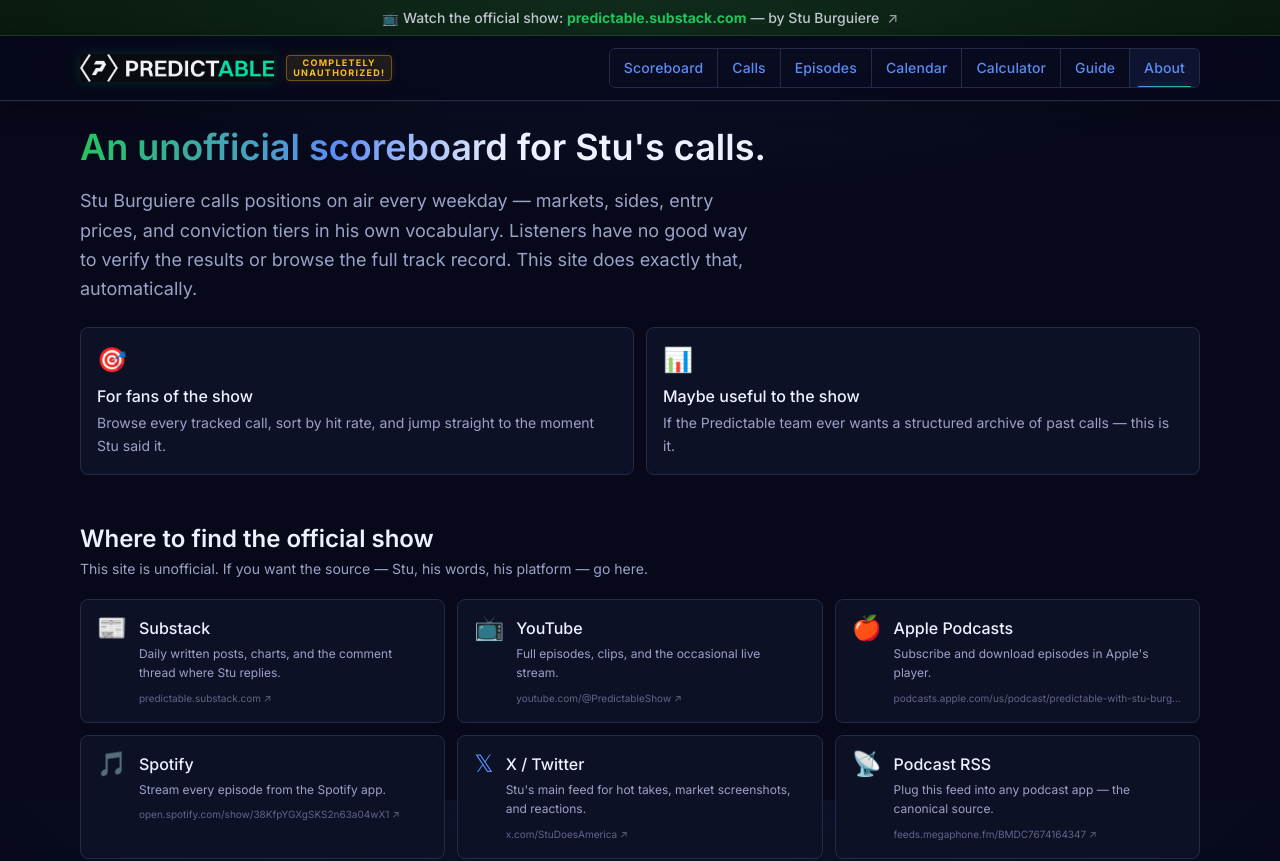
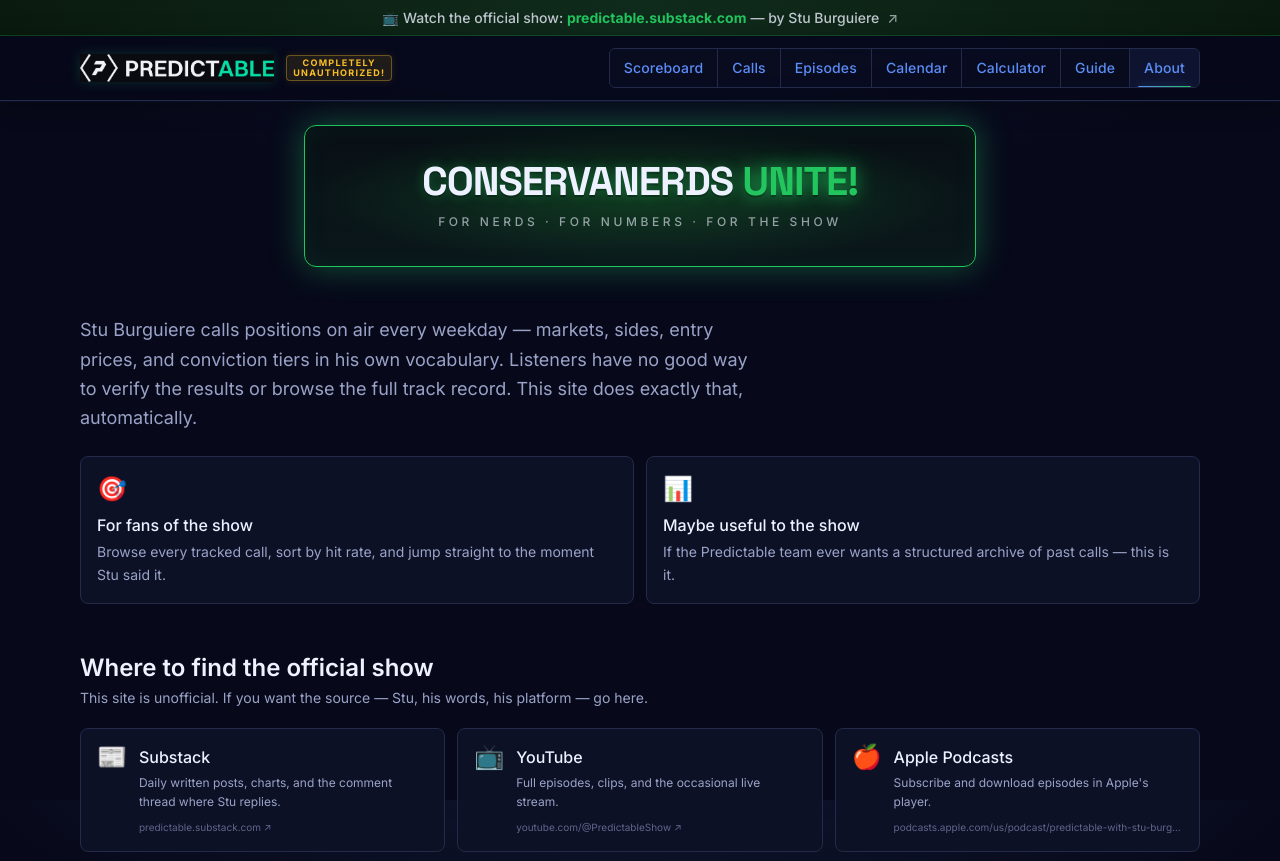
Before and after one commit to anythingimake/predictable, a React (Vite) app in the folder app/: page /about in a window 1280 px wide. Shown: the top 861 px of the page. Built offline with nearby package versions, Linux system fonts and the light colour scheme; the HTML template or start-up script is replaced by a standard one.

Commit message:
About: move Conservanerds banner to top, drop scoreboard hero headline

```diff
--- a/app/src/pages/About.tsx
+++ b/app/src/pages/About.tsx
@@ -59,11 +59,11 @@
 export function About() {
   return (
     <div className="space-y-12">
+      <ConservanerdsBanner />
       <Hero />
       <WhereToFind />
       <NotSection />
       <ReachOut />
-      <ConservanerdsBanner />
     </div>
   );
 }
@@ -111,18 +111,6 @@
 function Hero() {
   return (
     <section className="space-y-4">
-      <h1 className="text-3xl md:text-4xl font-semibold leading-tight">
-        <span
-          className="bg-clip-text text-transparent"
-          style={{
-            backgroundImage:
-              "linear-gradient(90deg, var(--color-mark) 0%, var(--color-accent) 60%, var(--color-text) 100%)",
-          }}
-        >
-          An unofficial scoreboard
-        </span>{" "}
-        for Stu's calls.
-      </h1>
       <p className="text-base md:text-lg text-[var(--color-text-muted)] max-w-2xl leading-relaxed">
         Stu Burguiere calls positions on air every weekday — markets, sides, entry prices,
         and conviction tiers in his own vocabulary. Listeners have no good way to verify the
```
